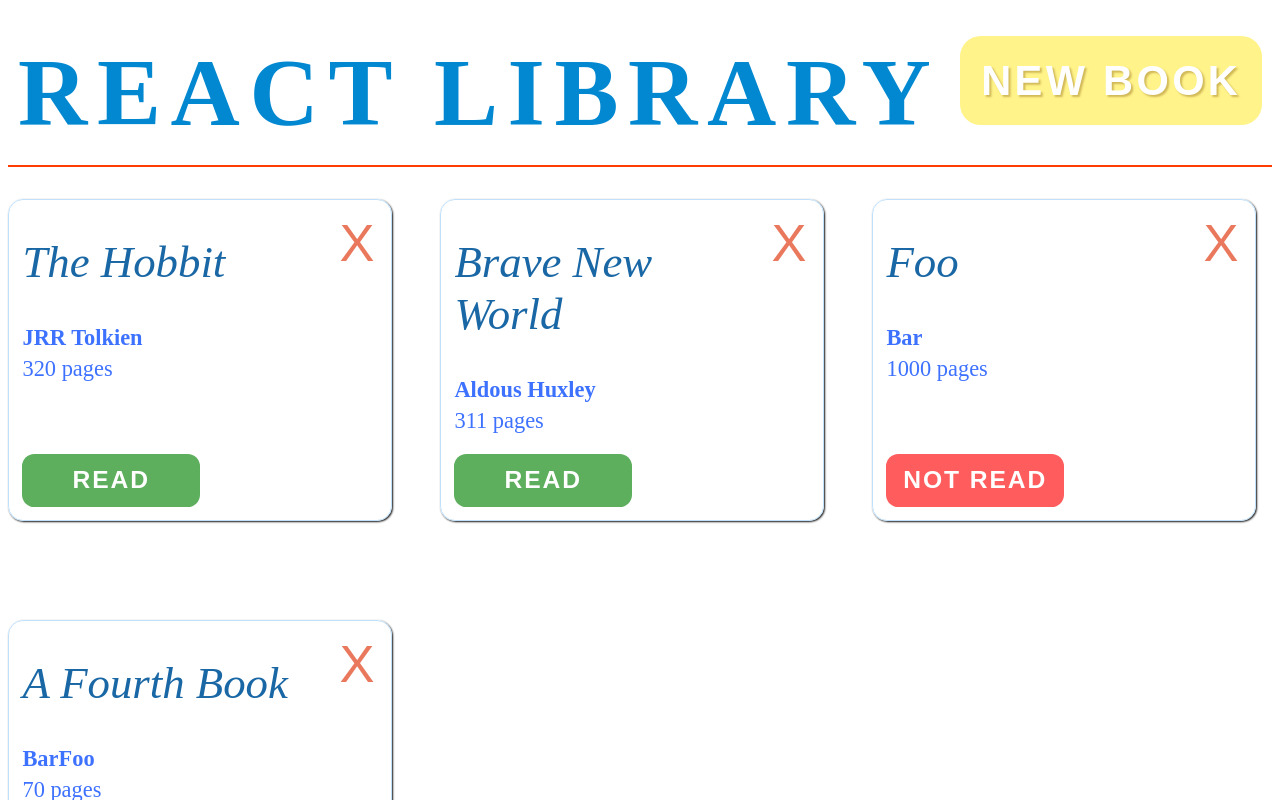
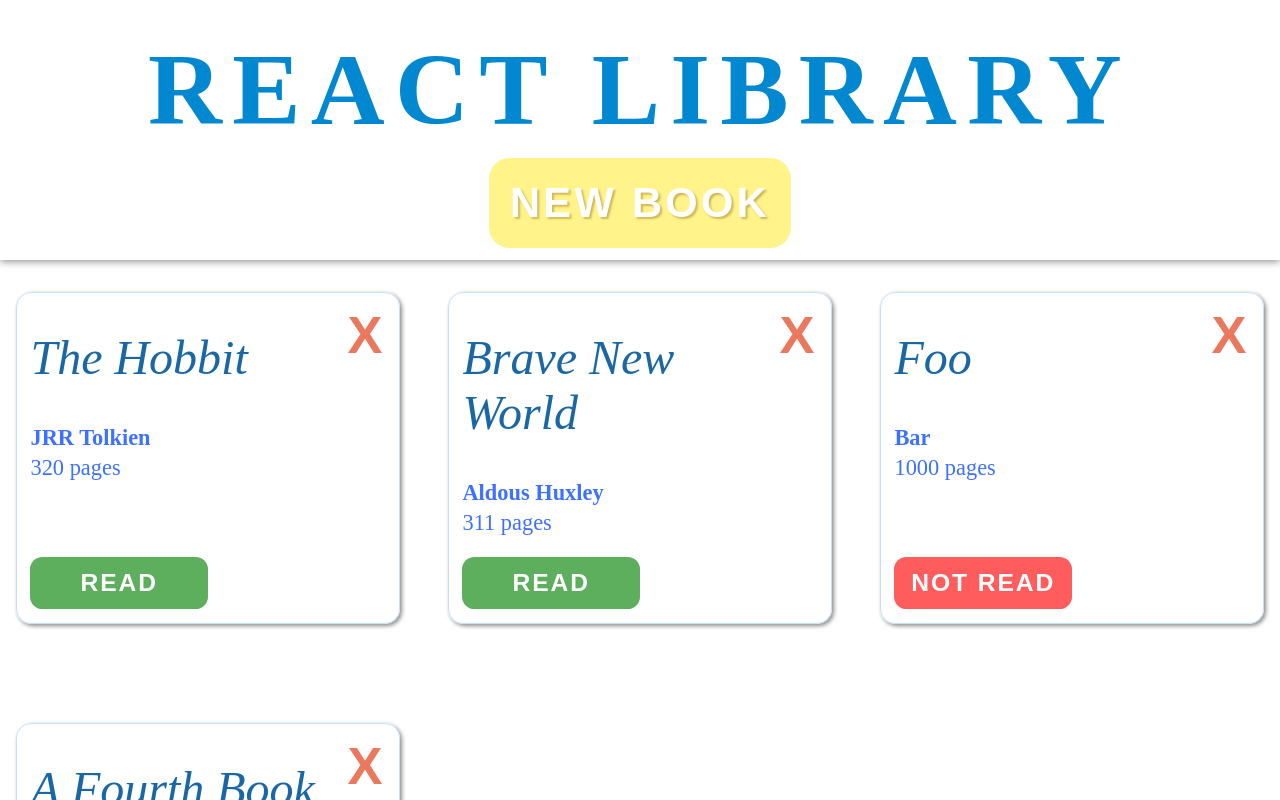
Before and after one commit to clavierbulb-green/React-Library, a React (Vite) app: page / in a window 1280 px wide. Shown: the top 800 px of the page. Built offline with nearby package versions, Linux system fonts and the light colour scheme.

Commit message:
Lighten shadows and tweak font-sizes/weights

```diff
--- a/src/style.css
+++ b/src/style.css
@@ -4,6 +4,10 @@ html {
 
 * {
   box-sizing: inherit;
+}
+
+body {
+  margin: 0;
 }
 
 button, input {
@@ -25,7 +29,7 @@ button:active {
 
   background-color: white;
   padding-bottom: 0.5em;
-  border-bottom: 2px solid #FF3D00;
+  box-shadow: 0 1px 8px rgba(0, 0, 0, 0.5);
 
   display: flex;
   flex-flow: row wrap;
@@ -36,7 +40,7 @@ button:active {
 }
 
 .header__headline {
-  font-size: calc(2rem + 5vw);
+  font-size: calc(2.4rem + 5vw);
   letter-spacing: 0.1em;
   text-transform: uppercase;
   text-align: center;
@@ -78,7 +82,6 @@ button:active {
   row-gap: calc(3em + 4vw);
 
   padding: 1em;
-  padding-left: 0;
 }
 
 .book-card {
@@ -98,7 +101,7 @@ button:active {
   color: #2962FF;
   font-size: calc(1rem + 0.5vw);
 
-  box-shadow: 1px 1px 2px black;
+  box-shadow: 2px 2px 4px rgba(0, 0, 0, 0.5);
   opacity: 0.9;
   transition: opacity 200ms ease-in-out;
 }
@@ -108,7 +111,7 @@ button:active {
 }
 
 .book-card__title{
-  font-size: calc(1.2rem + 2vw);
+  font-size: calc(1.4rem + 2vw);
   font-style: italic;
   font-weight: normal;
 
@@ -163,6 +166,7 @@ button:active {
   border-style: none;
 
   font-size: calc(1.2em + 2vw);
+  font-weight: bold;
 
   color: #DD2C00;
   background-color: white;
@@ -203,7 +207,7 @@ button:active {
 
   border-radius: 2em;
 
-  box-shadow: 3px 3px 8px black;
+  box-shadow: 3px 3px 8px rgba(0, 0, 0, 0.5);
 }
 
 @media (max-width: 480px) {
```
